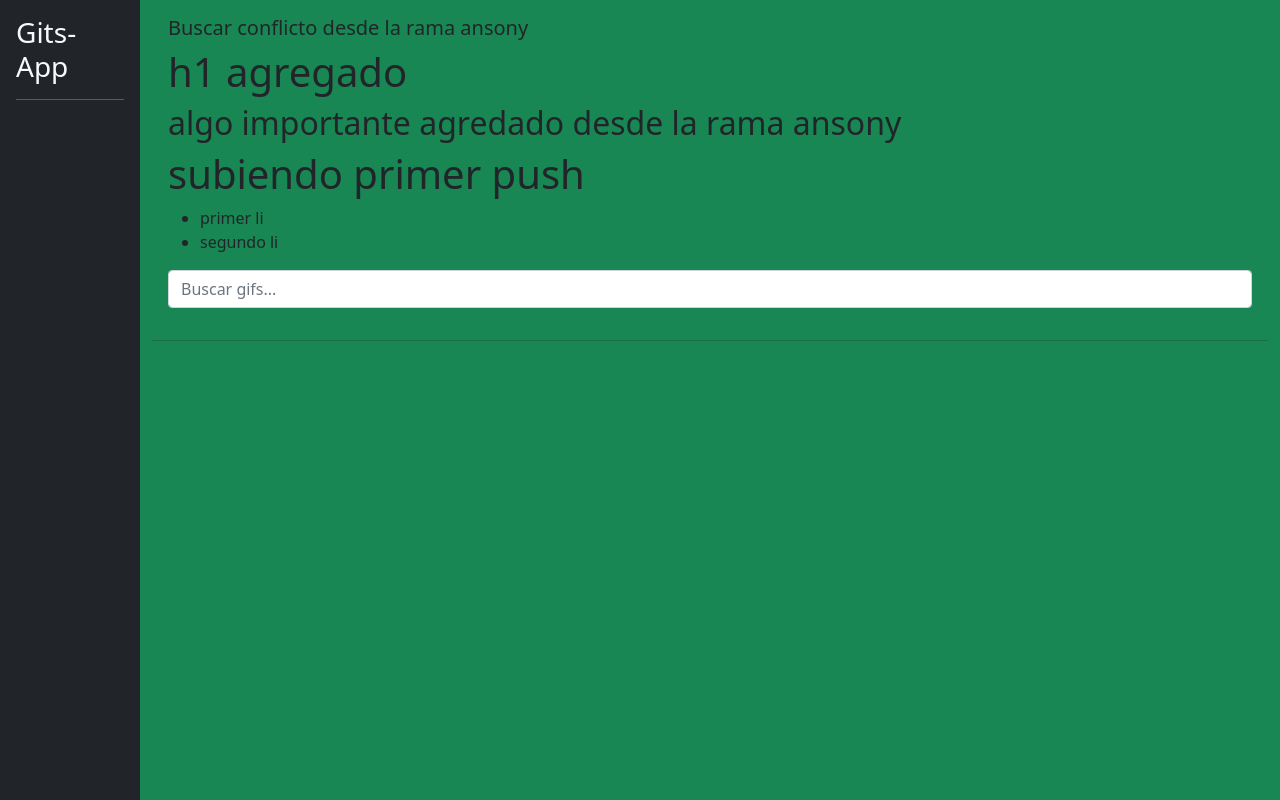
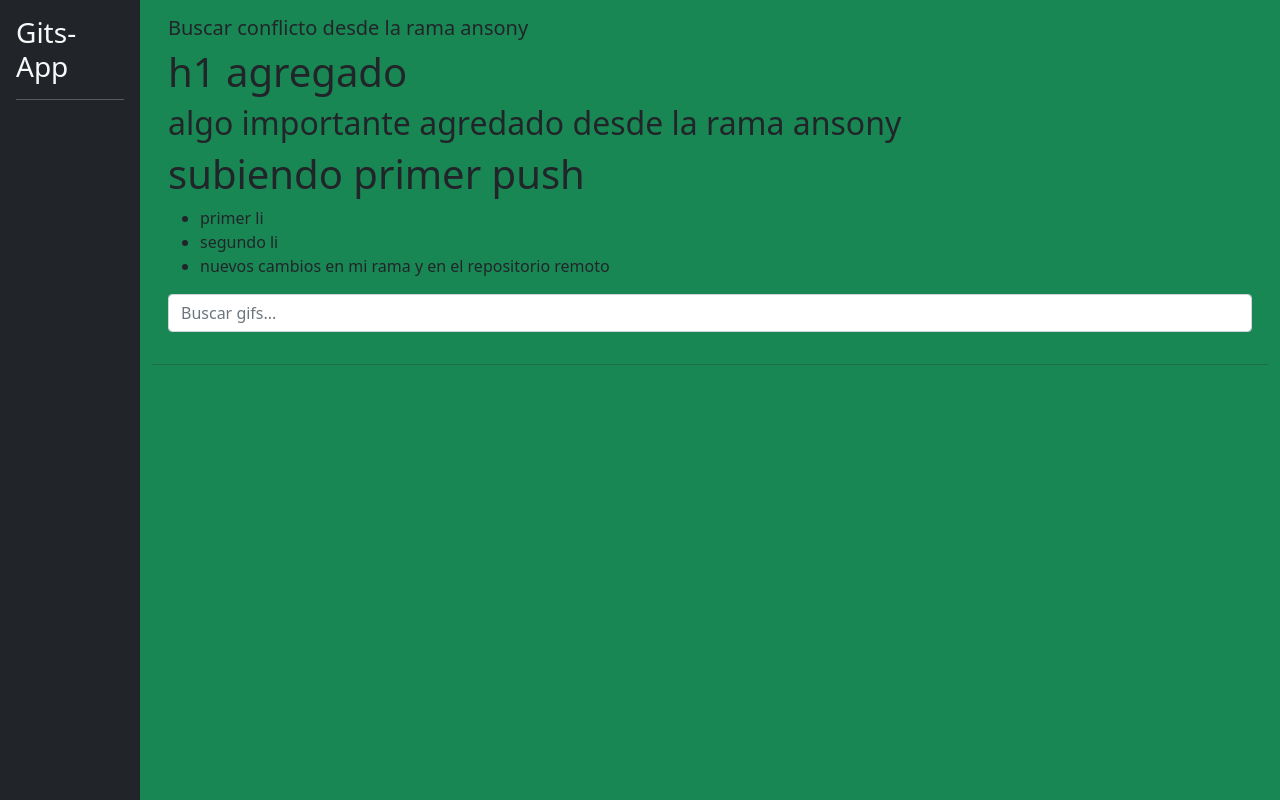
Before and after one commit to ansonyhm01/angular-curso, an Angular app: page / in a window 1280 px wide. Built offline with nearby package versions, Linux system fonts and the light colour scheme.

Commit message:
commit en rama 11

```diff
--- a/src/app/gifs/busqueda/busqueda.component.html
+++ b/src/app/gifs/busqueda/busqueda.component.html
@@ -5,6 +5,7 @@
 <ul>
   <li>primer li</li>
   <li>segundo li</li>
+  <li>nuevos cambios en mi rama y en el repositorio remoto</li>
 </ul>
 <input
   type="text"
```
